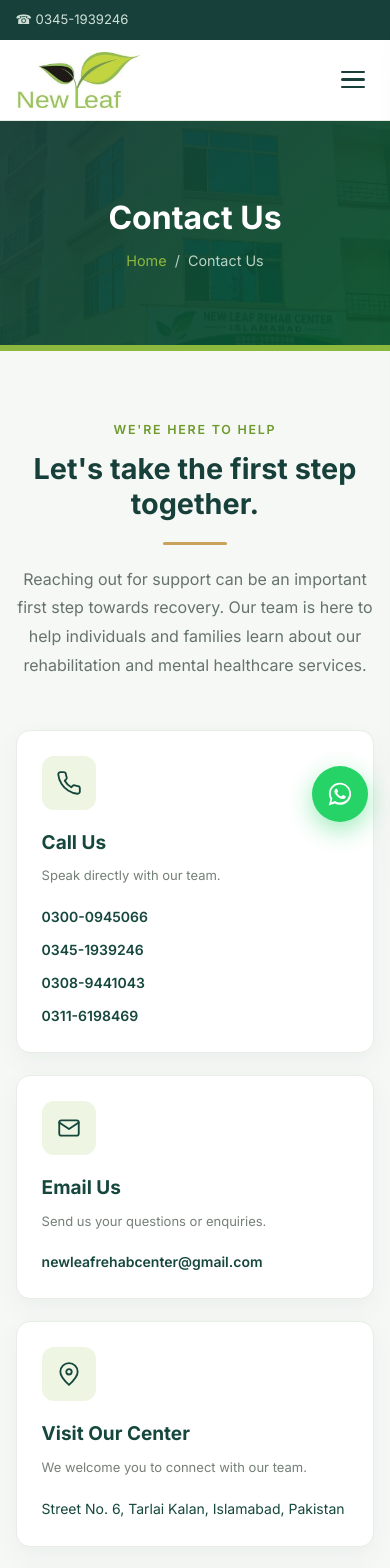
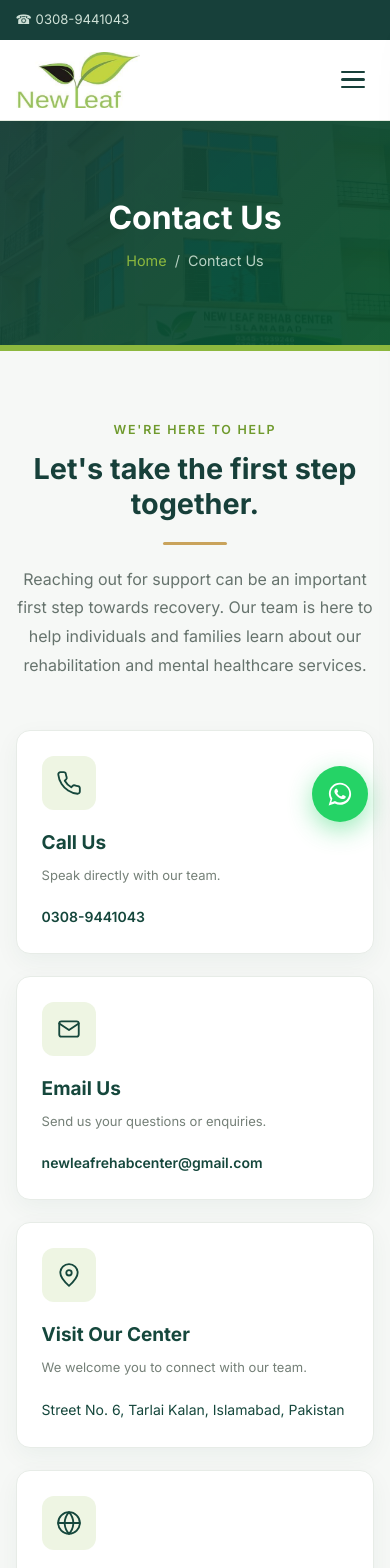
Before and after one commit to sudais122/New-Leaf-Rehab, a React (Vite) app: page /contact in a window 390 px wide. Shown: the top 1568 px of the page. Built offline with nearby package versions, Linux system fonts and the light colour scheme.

Commit message:
phone number removed

```diff
--- a/index.html
+++ b/index.html
@@ -1,25 +1,38 @@
+
 <!doctype html>
 <html lang="en">
   <head>
     <meta charset="UTF-8" />
     <meta name="viewport" content="width=device-width, initial-scale=1" />
+
     <title>
-      New Leaf Rehab Center Islamabad | Addiction Rehabilitation & Mental
-      Healthcare
+      New Leaf Rehab Center Islamabad | Addiction Rehabilitation & Mental Healthcare
     </title>
+
     <meta
       name="description"
       content="New Leaf Rehab Center Islamabad: substance use disorder rehabilitation, psychiatric care, psychological services and clinical internships. Registered with IHRA."
     />
+
+    <!-- Website Favicon -->
+    <link rel="icon" type="image/png" href="/logo.jpg" />
+
+    <!-- Google Fonts -->
     <link rel="preconnect" href="https://fonts.googleapis.com" />
-    <link rel="preconnect" href="https://fonts.gstatic.com" crossorigin />
+    <link
+      rel="preconnect"
+      href="https://fonts.gstatic.com"
+      crossorigin
+    />
     <link
       href="https://fonts.googleapis.com/css2?family=Inter:wght@400;500;600;700&display=swap"
       rel="stylesheet"
     />
   </head>
+
   <body>
     <div id="root"></div>
+
     <script type="module" src="/src/main.jsx"></script>
   </body>
 </html>
--- a/src/components/Footer.jsx
+++ b/src/components/Footer.jsx
@@ -1,5 +1,5 @@
 import { Link } from "react-router-dom";
-import { PHONE, PHONE_TEL, EMAIL } from "../data/site";
+import { EMAIL } from "../data/site";
 import { logo } from "../assets/images";
 
 export default function Footer() {
@@ -53,9 +53,6 @@ export default function Footer() {
         {/* Contact Information */}
         <div>
           <h4>Contact Us</h4>
-
-          <a href={`tel:${PHONE_TEL}`}>{PHONE}</a>
-
           <a href={`mailto:${EMAIL}`}>{EMAIL}</a>
 
           <span className="ln">
--- a/src/data/site.js
+++ b/src/data/site.js
@@ -1,4 +1,4 @@
-export const PHONE = '0345-1939246';
+export const PHONE = '0308-9441043';
 export const PHONE_TEL = PHONE.replace(/-/g, '');
 export const PHONE_INTL = '923451939246';
 export const EMAIL = 'newleafrehabcenter@gmail.com';
--- a/src/pages/Contact.jsx
+++ b/src/pages/Contact.jsx
@@ -13,10 +13,7 @@ const contactDetails = [
     description: 'Speak directly with our team.',
     icon: 'phone',
     links: [
-      { label: '0300-0945066', href: 'tel:03000945066' },
-      { label: '0345-1939246', href: 'tel:03451939246' },
       { label: '0308-9441043', href: 'tel:03089441043' },
-      { label: '0311-6198469', href: 'tel:03116198469' }
     ]
   },
   {
--- a/src/pages/Internship.jsx
+++ b/src/pages/Internship.jsx
@@ -73,7 +73,7 @@ export default function Internship() {
             {/* INTERNSHIP IMAGE */}
             <div className="internship-image">
               <img
-                src="src/assets/images/intern-15.jpeg"
+                src="src/assets/images/intern11.jpeg"
                 alt="Clinical psychology students participating in supervised internship learning"
               />
             </div>
```
Also changed, not shown: 1 other file (tests, documents, lock files or other folders).
